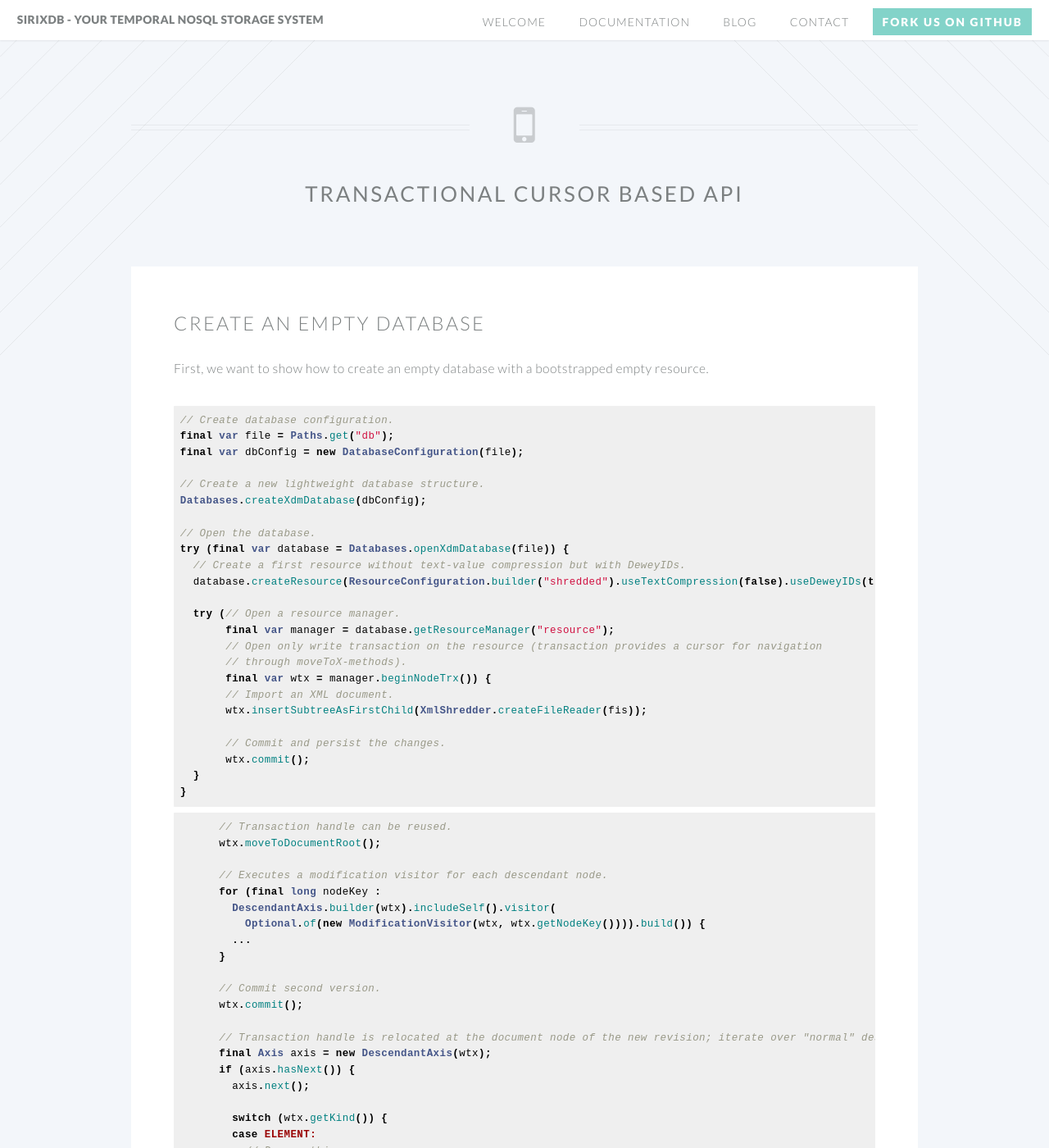
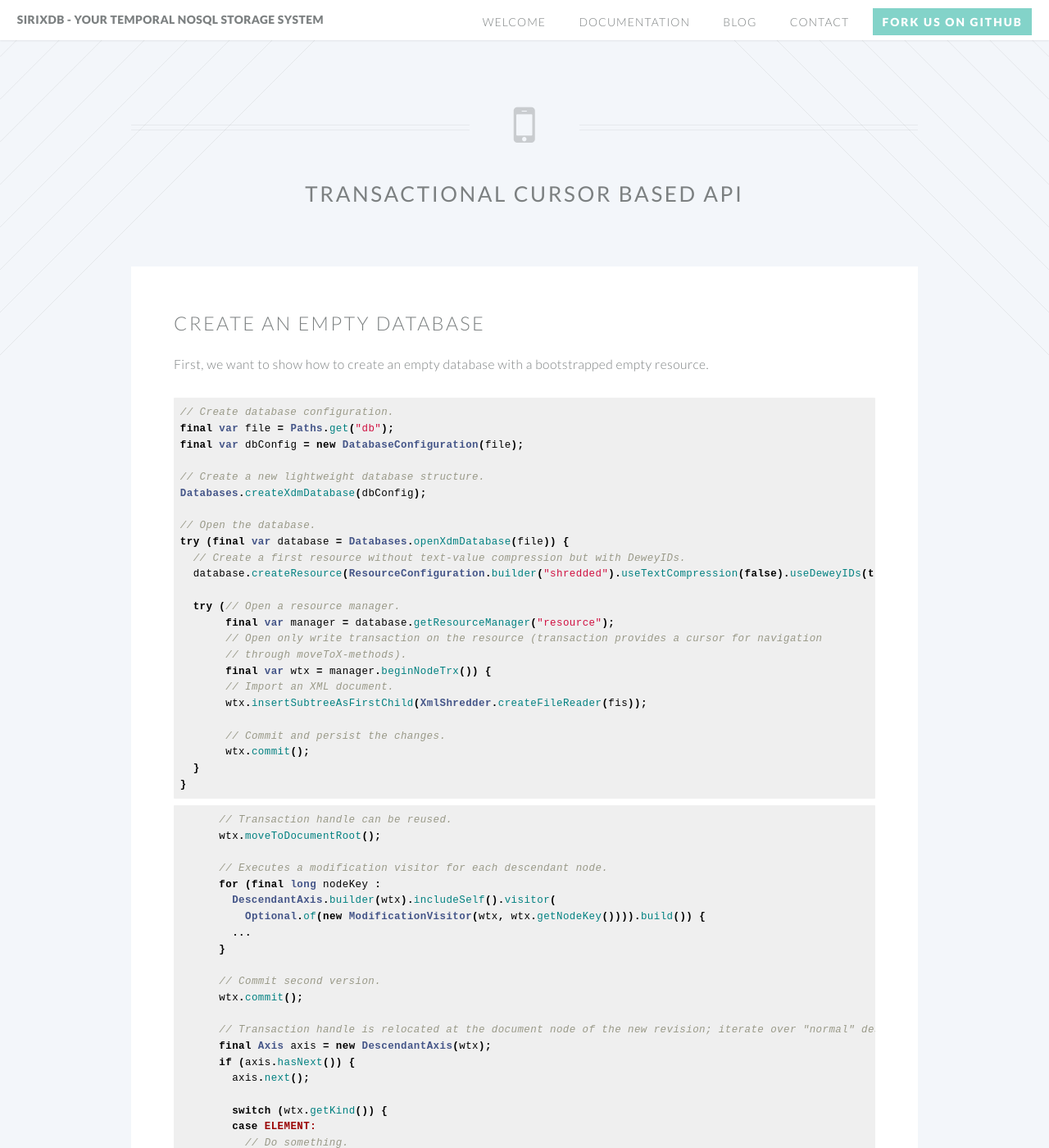
Before and after one commit to sirixdb/sirixdb.github.io, a Jekyll site: the page built from low-level-api.md, in a window 1280 px wide and 1400 px high. Shown: the whole window at 82% size. Built offline with Jekyll 4.4.1, drawn with Linux system fonts in a browser that asks for light colours; our own code applies the rules of GitHub Pages for plain Markdown files.

Commit message:
Update style.css

```diff
--- a/css/style.css
+++ b/css/style.css
@@ -1108,11 +1108,7 @@
 }
 
 section.markdown > p {
-  padding-top: .4em;
-  padding-bottom: .4em;
-  margin-top: .4em;
-  padding-bottom: .4em;
-  line-height: 1em;
+  line-height: 1.2em;
 }
 
 pre.highlight {
```
